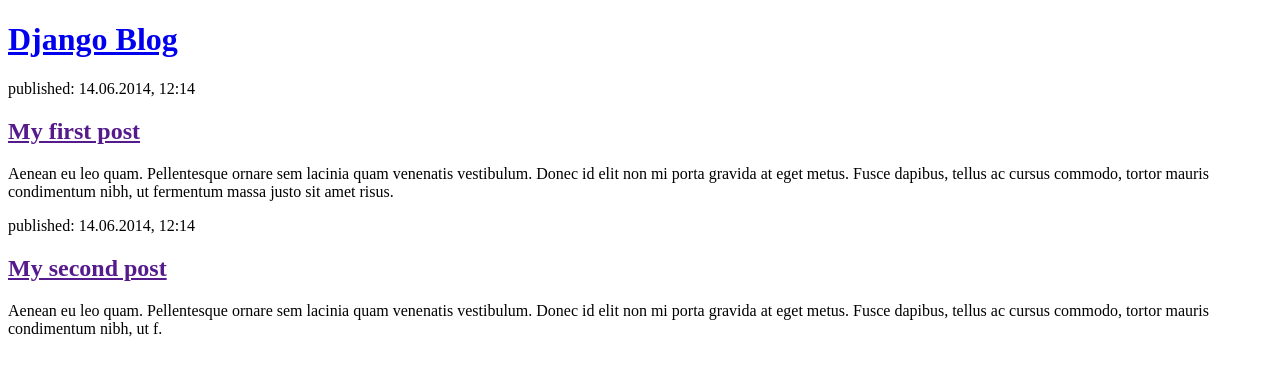
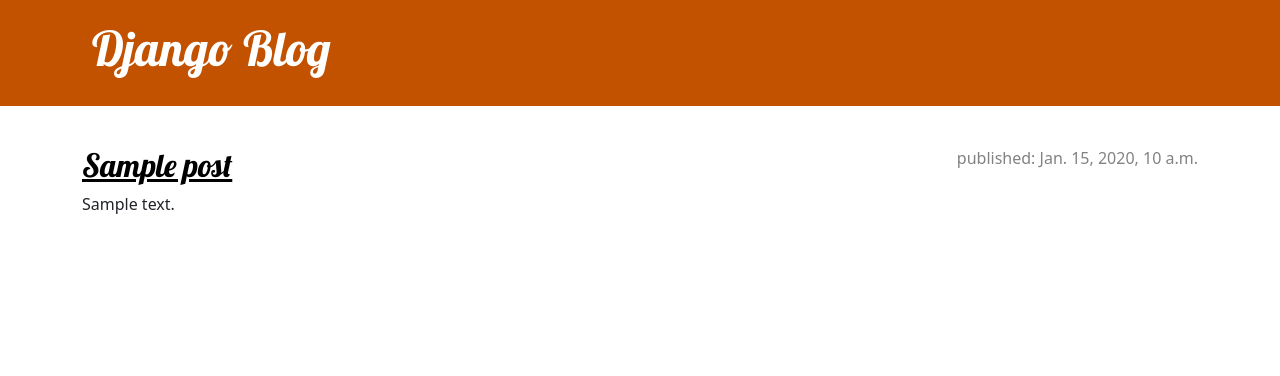
Before and after one commit to jayuchawla/django-practice-blog, a Django app: page / in a window 1280 px wide. Shown: the top 376 px of the page. Run offline with Django 3.2, Linux system fonts and the light colour scheme; tables that the repository leaves empty hold one stand-in row (values such as "Sample post").

Commit message:
adding logic to view specific post

```diff
--- /dev/null
+++ b/blog/static/css/base.css
@@ -0,0 +1,70 @@
+.page-header {
+    background-color: #C25100;
+    margin-top: 0;
+    margin-bottom: 40px;
+    padding: 20px 20px 20px 40px;
+}
+
+.page-header h1,
+.page-header h1 a,
+.page-header h1 a:visited,
+.page-header h1 a:active {
+    color: #ffffff;
+    font-size: 36pt;
+    text-decoration: none;
+}
+
+h1,
+h2,
+h3,
+h4 {
+    font-family: 'Lobster', cursive;
+}
+
+.date {
+    color: #828282;
+}
+
+.save {
+    float: right;
+}
+
+.post-form textarea,
+.post-form input {
+    width: 100%;
+}
+
+.top-menu,
+.top-menu:hover,
+.top-menu:visited {
+    color: #ffffff;
+    float: right;
+    font-size: 26pt;
+    margin-right: 20px;
+}
+
+.post {
+    margin-bottom: 70px;
+}
+
+.post h2 a,
+.post h2 a:visited {
+    color: #000000;
+}
+
+.post > .date,
+.post > .actions {
+    float: right;
+}
+
+.btn-secondary,
+.btn-secondary:visited {
+    color: #C25100;
+    background: none;
+    border-color: #C25100;
+}
+
+.btn-secondary:hover {
+    color: #FFFFFF;
+    background-color: #C25100;
+}
--- /dev/null
+++ b/blog/templates/blog/base.html
@@ -0,0 +1,26 @@
+{% load static %}
+<!DOCTYPE html>
+<html>
+
+    <head>
+        <title>Django Blog</title>
+        <link rel="stylesheet" href="https://cdn.jsdelivr.net/npm/bootstrap@5.1.3/dist/css/bootstrap.min.css" integrity="sha384-1BmE4kWBq78iYhFldvKuhfTAU6auU8tT94WrHftjDbrCEXSU1oBoqyl2QvZ6jIW3" crossorigin="anonymous">
+        <link rel="stylesheet" href="https://fonts.googleapis.com/css?family=Lobster&subset=latin,latin-ext">
+        <link rel="stylesheet" href="{% static 'css/base.css' %}">
+    </head>
+    <body>
+        <header class="page-header">
+            <div class="container">
+                <h1><a href="/">Django Blog</a></h1>
+            </div>
+        </header>
+        <main class="container">
+            <div class="row">
+                    <div class="col">
+                        {% block content %}
+                        {% endblock %}
+                    </div>
+            </div>
+        </main>
+    </body>
+</html>
--- a/blog/templates/blog/post_list.html
+++ b/blog/templates/blog/post_list.html
@@ -1,24 +1,10 @@
-<!DOCTYPE html>
-<html>
-
-    <head>
-        <title>Django Blog</title>
-    </head>
-    <body>
-        <header>
-            <h1><a href="/">Django Blog</a></h1>
-        </header>
-
-        <article>
-            <time>published: 14.06.2014, 12:14</time>
-            <h2><a href="">My first post</a></h2>
-            <p>Aenean eu leo quam. Pellentesque ornare sem lacinia quam venenatis vestibulum. Donec id elit non mi porta gravida at eget metus. Fusce dapibus, tellus ac cursus commodo, tortor mauris condimentum nibh, ut fermentum massa justo sit amet risus.</p>
+{% extends "blog/base.html" %}
+{% block content %}
+    {% for post in posts %}
+        <article class="post">
+            <time class="date">published: {{ post.published_date }}</time>
+            <h2><a href="{% url 'post_detail' pk=post.pk %}">{{ post.title }}</a></h2>
+            <p>{{ post.text | linebreaksbr }}</p>
         </article>
-
-        <article>
-            <time>published: 14.06.2014, 12:14</time>
-            <h2><a href="">My second post</a></h2>
-            <p>Aenean eu leo quam. Pellentesque ornare sem lacinia quam venenatis vestibulum. Donec id elit non mi porta gravida at eget metus. Fusce dapibus, tellus ac cursus commodo, tortor mauris condimentum nibh, ut f.</p>
-        </article>
-    </body>
-</html>
+    {% endfor %}
+{% endblock %}
--- a/blog/urls.py
+++ b/blog/urls.py
@@ -2,5 +2,6 @@ from django.urls import path
 from .import views
 
 urlpatterns = [
-    path('', view=views.post_list, name='post_list'),
+    path(route='', view=views.post_list, name='post_list'),
+    path(route='post/<int:pk>/', view=views.post_detail, name='post_detail')
 ]
--- a/blog/views.py
+++ b/blog/views.py
@@ -1,5 +1,14 @@
-from django.shortcuts import render
+from django.shortcuts import render, get_object_or_404
+from django.utils import timezone
+from .models import Post
 
 # Create your views here.
 def post_list(request):
-    return render(request=request, template_name='blog/post_list.html', context={})
+    posts = Post.objects.filter(published_date__lte=timezone.now()).order_by('published_date')
+    return render(request=request,
+        template_name='blog/post_list.html',
+        context={'posts':posts})
+
+def post_detail(request, pk):
+    post = get_object_or_404(Post, pk=pk)
+    return render(request=request, template_name='blog/post_detail.html', context={'post': post})
```
Also changed, not shown: blog/templates/blog/post_detail.html (added, +11 -0 lines).
